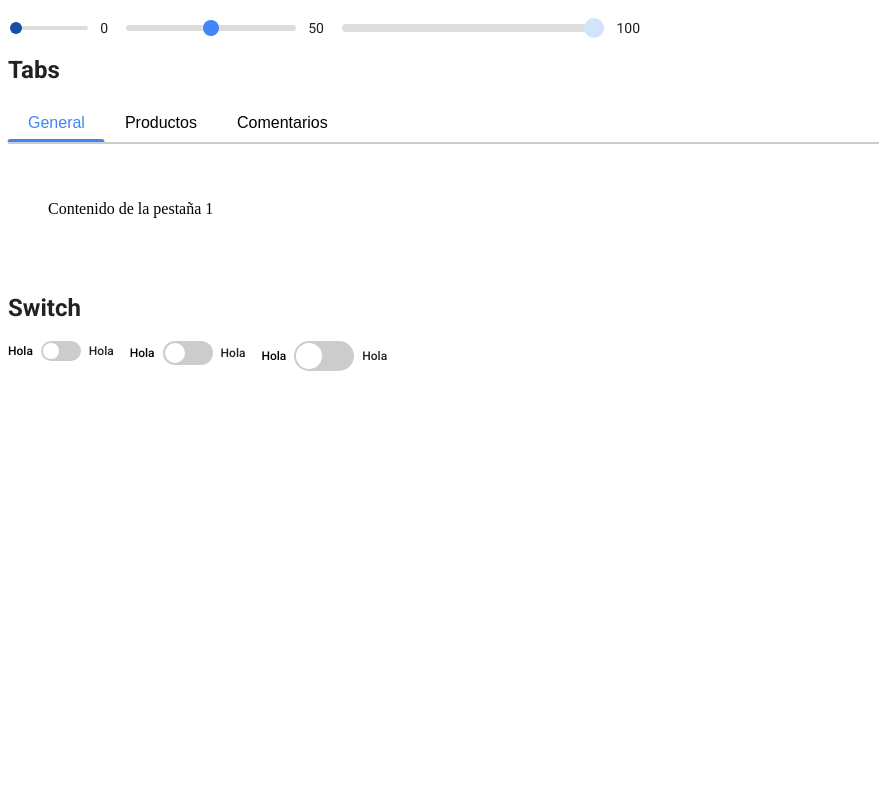
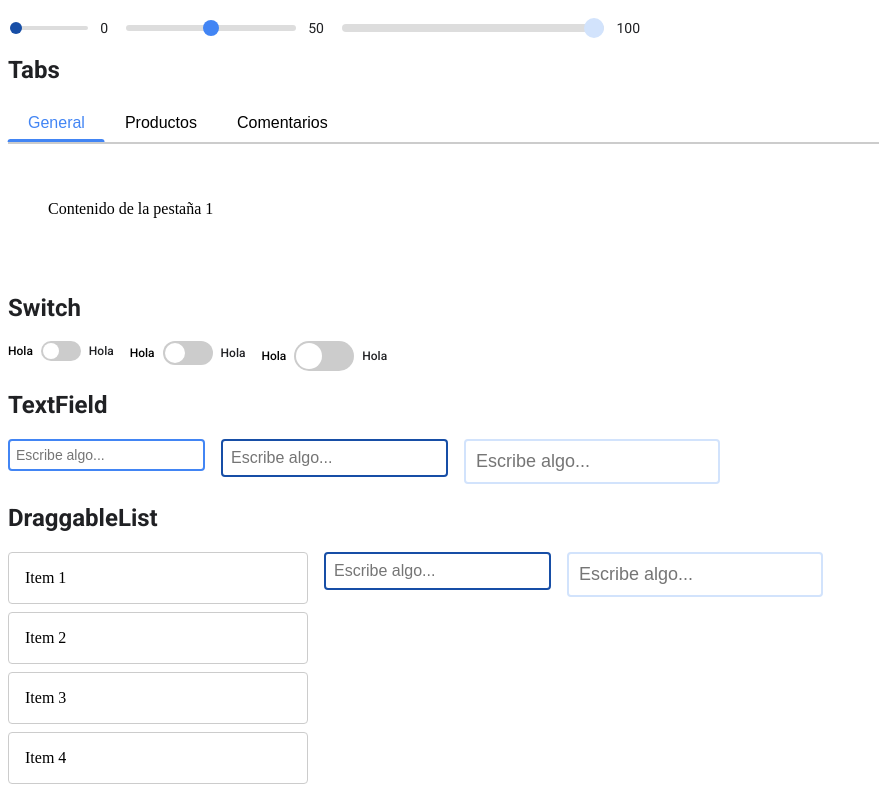
Before and after one commit to Jonathan1612/jacm-library, a React (Vite) app: page / in a window 1280 px wide. Shown: the part 648-1448 px from the top of the page, without its empty margins (0-879 px from the left). Before the commit the page ends 1027 px from the top, so only its background shows below. Built offline with nearby package versions, Linux system fonts and the light colour scheme.

Commit message:
Se agregan nuevos componente TextField y DraggableList

```diff
--- a/src/App.tsx
+++ b/src/App.tsx
@@ -7,6 +7,8 @@ import Select from './components/Select/Select';
 import Slider from './components/Slider/Slider';
 import { Tabs, Tab } from './components/Tabs/Tabs';
 import Switch from './components/Switch/Switch';
+import TextField from './components/TextField/TextField';
+import DraggableList from './components/DraggableList/DraggableList';
 import './App.css';
 
 
@@ -26,6 +28,14 @@ function App() {
 
   const handleSwitchChange = (checked: boolean) => {
     console.log(`Switch está ahora: ${checked ? 'On' : 'Off'}`);
+  };
+
+  const handleTextFieldChange = (value: string) => {
+    console.log(`TextField value: ${value}`);
+  };
+
+  const handleItemsChange = (newItems: { id: number; content: string }[]) => {
+    console.log('Nuevo orden:', newItems);
   };
 
   const options = [
@@ -222,6 +232,71 @@ function App() {
             </div>
           </div>
         </div>
+        <div>
+          <div>
+            <h2 className='component'>TextField</h2>
+            <div style={{display: 'flex'}}>
+              <div style={{ marginRight: '16px' }}>
+                <TextField
+                  variant='primary'
+                  size='small'
+                  placeholder='Escribe algo...'
+                  onChange={handleTextFieldChange}
+                />
+              </div>
+              <div style={{ marginRight: '16px' }}>
+              <TextField
+                variant='secondary'
+                size='medium'
+                placeholder='Escribe algo...'
+                onChange={handleTextFieldChange}
+              />
+              </div>
+              <div style={{ marginRight: '16px' }}>
+                <TextField
+                  variant='normal'
+                  size='large'
+                  placeholder='Escribe algo...'
+                  onChange={handleTextFieldChange}
+                />
+              </div>
+            </div>
+          </div>
+        </div>
+        <div>
+          <div>
+            <h2 className='component'>DraggableList</h2>
+            <div style={{display: 'flex'}}>
+              <div style={{ marginRight: '16px' }}>
+              <DraggableList
+        items={[
+          { id: 1, content: 'Item 1' },
+          { id: 2, content: 'Item 2' },
+          { id: 3, content: 'Item 3' },
+          { id: 4, content: 'Item 4' },
+        ]}
+        onItemsChange={handleItemsChange}
+      />
+              </div>
+              <div style={{ marginRight: '16px' }}>
+              <TextField
+                variant='secondary'
+                size='medium'
+                placeholder='Escribe algo...'
+                onChange={handleTextFieldChange}
+              />
+              </div>
+              <div style={{ marginRight: '16px' }}>
+                <TextField
+                  variant='normal'
+                  size='large'
+                  placeholder='Escribe algo...'
+                  onChange={handleTextFieldChange}
+                />
+              </div>
+            </div>
+          </div>
+        </div>
       </div>
     </>
   );
--- /dev/null
+++ b/src/components/DraggableList/DraggableList.module.css
@@ -0,0 +1,23 @@
+/* DraggableList.module.css */
+
+.draggableList {
+    padding: 0;
+    list-style-type: none;
+    margin: 0;
+    width: 300px;
+  }
+
+  .draggableList li {
+    padding: 16px;
+    margin-bottom: 8px;
+    background-color: #fff;
+    border: 1px solid #ccc;
+    border-radius: 4px;
+    cursor: grab;
+    transition: transform 0.2s ease;
+  }
+
+  .draggableList li.dragging {
+    opacity: 0.5;
+    transform: scale(1.05);
+  }
--- /dev/null
+++ b/src/components/DraggableList/DraggableList.tsx
@@ -0,0 +1,60 @@
+import { useState, CSSProperties } from 'react';
+import styles from './DraggableList.module.css';
+
+type DraggableListProps = {
+  items: { id: number; content: string }[]; // Lista de elementos a mostrar
+  onItemsChange?: (items: { id: number; content: string }[]) => void; // Callback para manejar cambios en el orden de los ítems
+  className?: string;
+  style?: CSSProperties;
+};
+
+const DraggableList: React.FC<DraggableListProps> = ({
+  items: initialItems,
+  onItemsChange,
+  className = '',
+  style,
+}) => {
+  const [items, setItems] = useState(initialItems);
+  const [draggedItemIndex, setDraggedItemIndex] = useState<number | null>(null);
+
+  const onDragStart = (index: number) => {
+    setDraggedItemIndex(index);
+  };
+
+  const onDragOver = (index: number) => {
+    if (draggedItemIndex === null || draggedItemIndex === index) return;
+
+    const updatedItems = [...items];
+    const [draggedItem] = updatedItems.splice(draggedItemIndex, 1);
+    updatedItems.splice(index, 0, draggedItem);
+
+    setDraggedItemIndex(index);
+    setItems(updatedItems);
+    if (onItemsChange) {
+      onItemsChange(updatedItems);
+    }
+  };
+
+  const onDragEnd = () => {
+    setDraggedItemIndex(null);
+  };
+
+  return (
+    <ul className={`${styles.draggableList} ${className}`} style={style}>
+      {items.map((item, index) => (
+        <li
+          key={item.id}
+          draggable
+          onDragStart={() => onDragStart(index)}
+          onDragOver={() => onDragOver(index)}
+          onDragEnd={onDragEnd}
+          className={draggedItemIndex === index ? styles.dragging : ''}
+        >
+          {item.content}
+        </li>
+      ))}
+    </ul>
+  );
+};
+
+export default DraggableList;
--- /dev/null
+++ b/src/components/TextField/TextField.module.css
@@ -0,0 +1,42 @@
+.textField {
+  border: 2px solid #ccc;
+  padding: 8px;
+  border-radius: 4px;
+  font-size: 16px;
+  outline: none;
+  transition: border-color 0.3s, box-shadow 0.3s;
+}
+
+.textField:focus {
+  border-color: #4285F4;
+  box-shadow: 0 0 5px rgba(66, 133, 244, 0.5);
+}
+
+/* Variantes */
+.primary {
+  border-color: #4285F4;
+}
+
+.secondary {
+  border-color: #174EA6;
+}
+
+.normal {
+  border-color: #D2E3FC;
+}
+
+/* Tamaños */
+.small {
+  font-size: 14px;
+  padding: 6px;
+}
+
+.medium {
+  font-size: 16px;
+  padding: 8px;
+}
+
+.large {
+  font-size: 18px;
+  padding: 10px;
+}
--- /dev/null
+++ b/src/components/TextField/TextField.tsx
@@ -0,0 +1,49 @@
+import { useState, CSSProperties, InputHTMLAttributes } from 'react';
+import styles from './TextField.module.css';
+
+type TextFieldProps = {
+  value?: string; // Valor del campo de texto
+  onChange?: (value: string) => void; // Función que se ejecuta al cambiar el valor
+  variant?: 'primary' | 'secondary' | 'normal'; // Variantes de estilo
+  size?: 'small' | 'medium' | 'large'; // Tamaños del campo de texto
+  placeholder?: string; // Placeholder para el campo de texto
+  className?: string;
+  style?: CSSProperties;
+} & Omit<InputHTMLAttributes<HTMLInputElement>, 'onChange' | 'value'>;
+
+const TextField: React.FC<TextFieldProps> = ({
+  value: controlledValue,
+  onChange,
+  variant = 'primary',
+  size = 'medium',
+  placeholder = '',
+  className = '',
+  style,
+  ...inputProps
+}) => {
+  const [value, setValue] = useState(controlledValue || '');
+
+  const handleChange = (e: React.ChangeEvent<HTMLInputElement>) => {
+    const newValue = e.target.value;
+    if (controlledValue === undefined) {
+      setValue(newValue);
+    }
+    if (onChange) {
+      onChange(newValue);
+    }
+  };
+
+  return (
+    <input
+      type="text"
+      value={controlledValue !== undefined ? controlledValue : value}
+      onChange={handleChange}
+      placeholder={placeholder}
+      className={`${styles.textField} ${styles[variant]} ${styles[size]} ${className}`}
+      style={style}
+      {...inputProps}
+    />
+  );
+};
+
+export default TextField;
```
